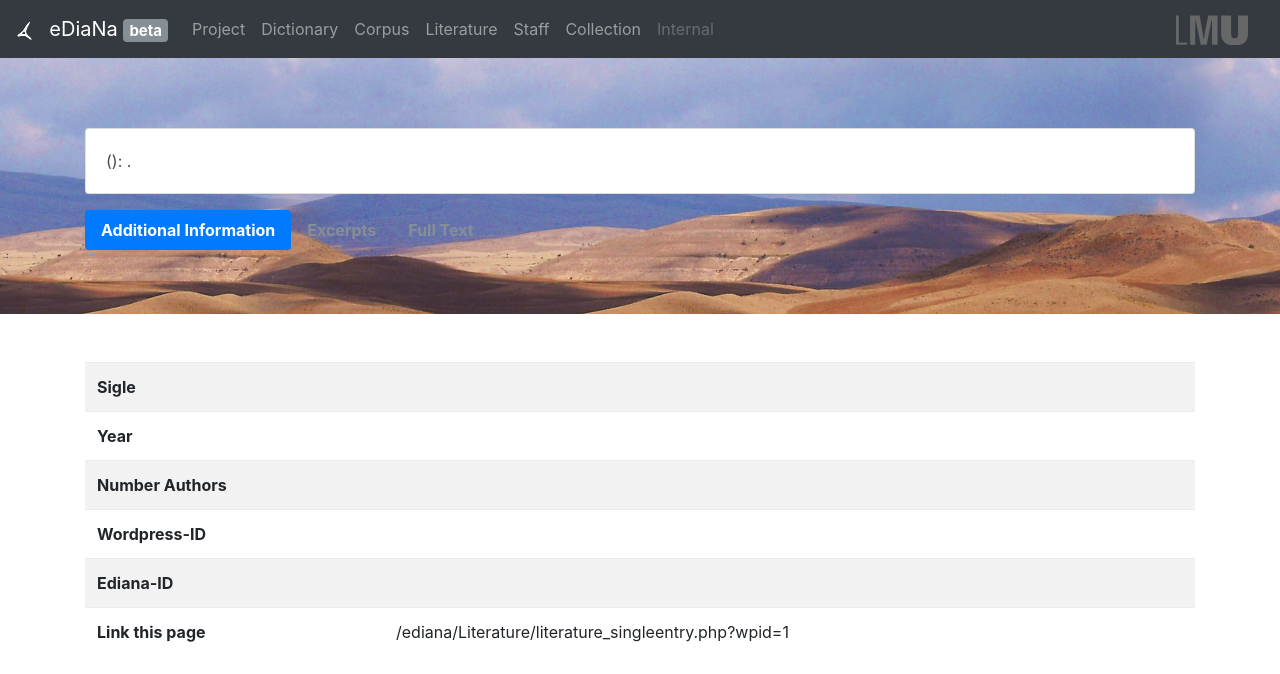
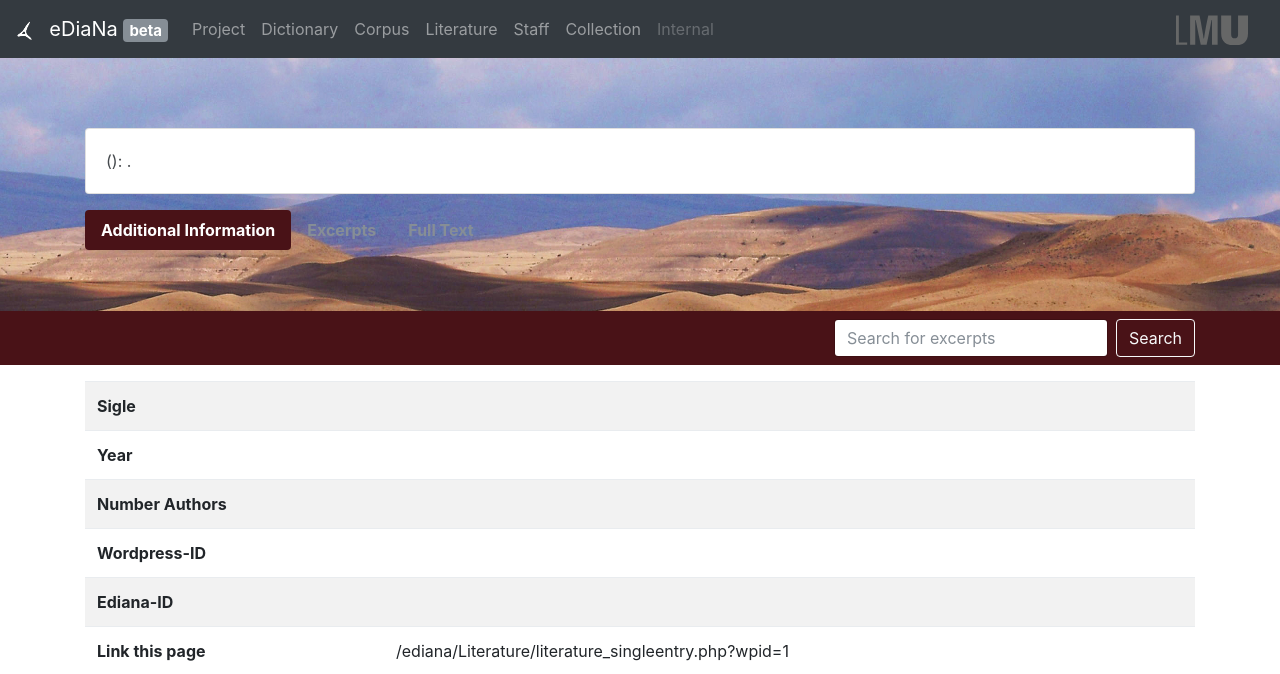
Before and after one commit to florianlimmer/ediana_new, a PHP site: page /ediana/Literature/literature_singleentry.php?wpid=1 in a window 1280 px wide. Shown: the top 674 px of the page. Run offline with PHP 8.4, Linux system fonts and the light colour scheme; data that the repository does not hold is empty; some libraries are stand-ins or nearby versions.

Commit message:
<literature_singleentry.php> Umstrukturierung im Seitendesign
- Farbanpassung nav-pills
- Einbau nav Leiste mit Suchfeld + Button

```diff
--- a/Literature/literature_singleentry.php
+++ b/Literature/literature_singleentry.php
@@ -1,4 +1,3 @@
-
 <?php
 $ID = $_GET["wpid"];
 session_start();
@@ -7,6 +6,28 @@ include "../log.inc.php";
 include "../navbar.php"; //TODO Alle Links tot!
 include "lit_getExcerpts.php"; // Funktion zur Exzerpterzeugung
 include "buildLitEntry.php"; // Funktion zur Literaturkonversion
+?>
+<style>
+    /*TODO match colour (also with navpills below) */
+    .nav-pills > li > a.active {
+        background-color: #491217!important;
+        color: #FFFFFF;
+    }
+    .nav-pills > li > a{
+        color: #ffffff;!important;
+    }
+
+    .nav-pills > a.active {
+        background-color: #491217!important;
+        color: #FFFFFF;
+    }
+
+    .nav-pills > a {
+        color: #491217;!important;
+    }
+
+</style>
+<?php
 
 $ref_order = mysqli_query($con, "SELECT * FROM `ref_center` WHERE ref_wpid = " . $ID . ";");
 $ref_code = mysqli_fetch_assoc($ref_order);
@@ -25,7 +46,7 @@ echo $output;
 //TODO Color nav pills
 echo'
 <div class="container">
- <ul class="nav nav-pills" id="myTab" role="tablist">
+ <ul class="nav nav-pills red" id="myTab" role="tablist">
             <li class="nav-item">
                 <a class="nav-link active" id="home-tab" data-toggle="tab" href="#addinfo" role="tab" aria-controls="home" aria-selected="true"><b>Additional Information</b></a>
             </li>
@@ -47,6 +68,20 @@ echo'
         </div>
     </div>
 </div>';
+
+            ?>
+
+    <nav class="navbar navbar-light" style="background-color: #491217; margin-top: -35px;">
+        <div class="container justify-content-end">
+            <form class="form-inline">
+                <input class="form-control mr-sm-2" type="search" placeholder="Search for excerpts" aria-label="Search">
+                <button class="btn btn-outline-light my-2 my-sm-0" type="submit">Search</button>
+            </form>
+        </div>
+    </nav>
+
+
+<?php
 
 
 //Begin Content Style
@@ -240,7 +275,7 @@ else {}
                         </div>
                     </div>
                     <div class="col-lg-2">
-                        <div class="nav flex-column nav-pills" id="v-pills-tab" role="tablist" aria-orientation="vertical">
+                        <div class="nav nav-pills" id="v-pills-tab" role="tablist" aria-orientation="vertical">
                             <a class="nav-link <?php if(getNumber($ID, "inscription") == 0) {echo"disabled";} ?>" id="v-pills-inscr-tab" data-toggle="pill" href="#v-pills-inscr"
                                role="tab" aria-controls="v-pills-home" aria-selected="true">Inscriptions <?php echo"(".getNumber($ID, "inscription").")"; ?></a>
                             <a class="nav-link <?php if(getNumber($ID, "signs") == 0) {echo"disabled";} ?>" id="v-pills-signs-tab" data-toggle="pill" href="#v-pills-signs"
```
Also changed, not shown: css/general_style.css (line endings or trailing spaces). Lines whose indentation alone changed are shown as unchanged.
